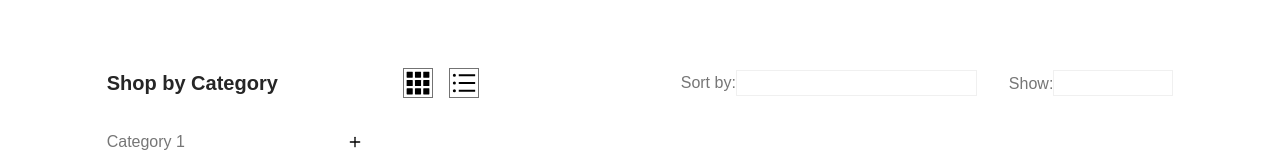
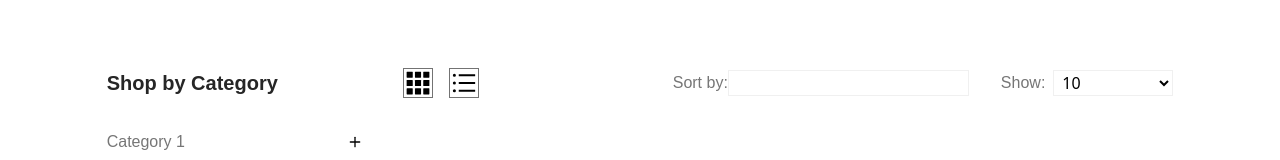
Before and after one commit to khaled6013/E-commerce, a React (Vite) app: page /shop in a window 1280 px wide. Shown: the part 418-578 px from the top of the page. Built offline with nearby package versions, Linux system fonts and the light colour scheme; no server answers.

Commit message:
show complate

```diff
--- a/src/components/Products.jsx
+++ b/src/components/Products.jsx
@@ -32,6 +32,9 @@ const Products = () => {
     if( currentPage > 1){
       setCurrenPage((state)=> state -1)
     }
+  }
+  let handlePageNum = (e)=>{
+      setPerpage(e.target.value);
   }
 
   return (
@@ -158,9 +161,13 @@ const Products = () => {
                      <label for="fname" className="text-[#767676] text-[16px] font-dm font-normal">Sort by:</label>
                      <input type="text" className="border-[1px] border-[#F0F0F0] outline-0 px-1"></input>
                   </div>
-                  <div className="ml-8">
-                       <label for="fname" className="text-[#767676] text-[16px] font-dm font-normal">Show:</label>
-                     <input type="number" className="border-[1px] border-[#F0F0F0] outline-0 px-1 w-[120px]"></input>
+                  <div className="ml-8 flex items-center gap-x-2">
+                       <p  className="text-[#767676] text-[16px] font-dm font-normal">Show:</p>
+                       <select name="" id="" className="border-[1px] border-[#F0F0F0] outline-0 px-1 w-[120px]" onClick={handlePageNum}>
+                        <option value="10">10</option>
+                        <option value="20">20</option>
+                        <option value="30">30</option>
+                       </select>
                   </div>
                 </div>
               </div>
```
